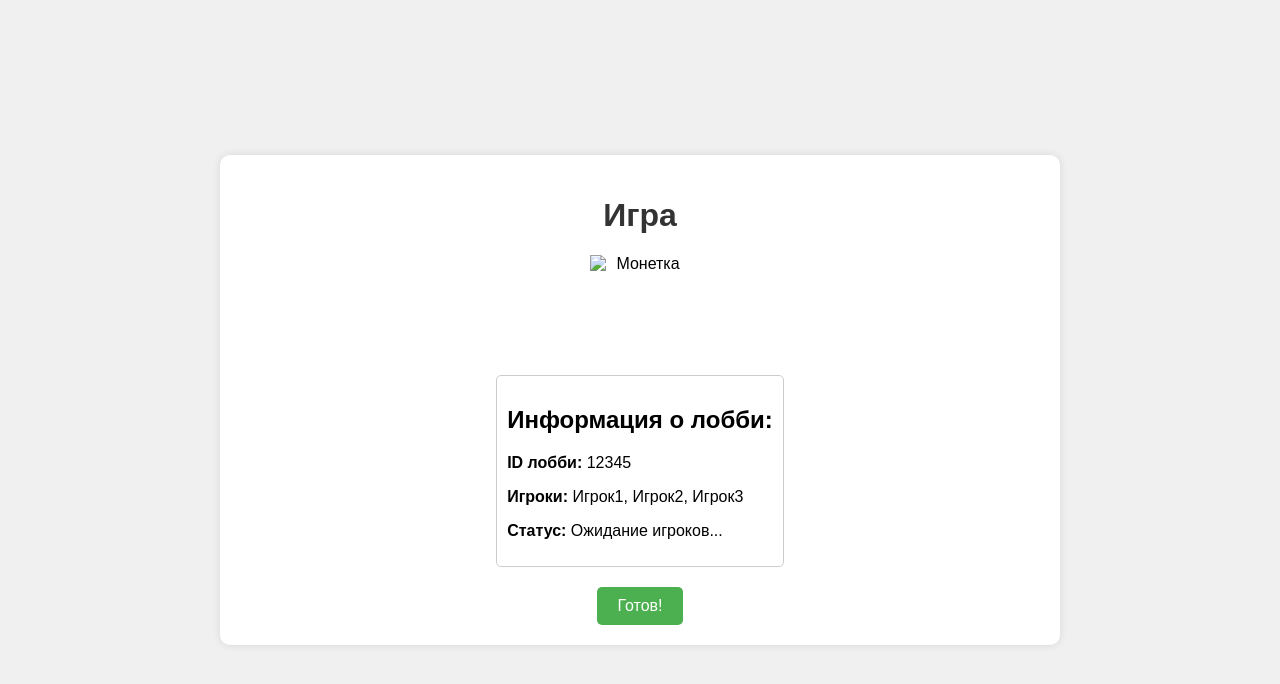
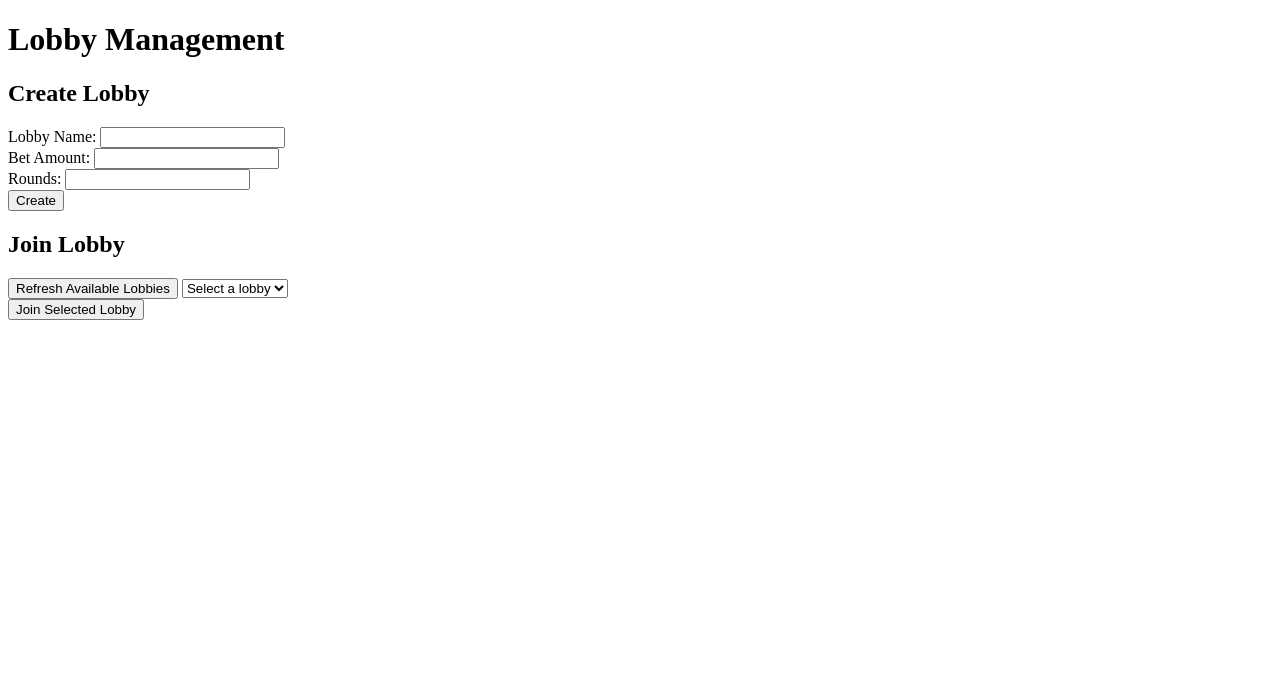
Before and after one commit to Lilcryy/sistem, a plain HTML site: page index.html in a window 1280 px wide. Drawn offline with Linux system fonts and the light colour scheme.

Commit message:
Update index.html

```diff
--- a/index.html
+++ b/index.html
@@ -1,85 +1,101 @@
 <!DOCTYPE html>
-<html lang="ru">
+<html lang="en">
 <head>
     <meta charset="UTF-8">
     <meta name="viewport" content="width=device-width, initial-scale=1.0">
-    <title>Игра</title>
-    <style>
-        body {
-            font-family: sans-serif;
-            background-color: #f0f0f0;
-            display: flex;
-            justify-content: center;
-            align-items: center;
-            min-height: 100vh;
-            margin: 0;
+    <title>Lobby Management</title>
+    <script>
+        // Generate random IDs for lobby and user
+        function generateId() {
+            return Math.random().toString(36).substr(2, 9);
         }
 
-        .container {
-            background-color: #fff;
-            border-radius: 10px;
-            padding: 20px;
-            box-shadow: 0 0 10px rgba(0, 0, 0, 0.1);
-            text-align: center;
-            width: 80%;
-            max-width: 800px;
-            display: flex; /* Добавлено для центрирования по вертикали */
-            flex-direction: column; /* Добавлено для центрирования по вертикали */
-            align-items: center; /* Добавлено для центрирования по горизонтали */
+        async function createLobby() {
+            const name = document.getElementById('lobbyName').value;
+            const betAmount = document.getElementById('betAmount').value;
+            const rounds = document.getElementById('rounds').value;
+            const creatorId = generateId(); // Generate creator ID
+
+            const response = await fetch('http://localhost:3000/lobbies', {
+                method: 'POST',
+                headers: {
+                    'Content-Type': 'application/json'
+                },
+                body: JSON.stringify({ name, betAmount, rounds, creatorId })
+            });
+
+            const data = await response.json();
+            alert(data.message);
+
+            if (data.lobbyId) {
+                // Redirect creator to waiting.html
+                window.location.href = `/waiting.html?lobbyId=${data.lobbyId}&userId=${creatorId}`;
+            }
         }
 
-        h1 {
-            color: #333;
+        async function listLobbies() {
+            const response = await fetch('http://localhost:3000/lobbies');
+            const lobbies = await response.json();
+
+            const lobbySelect = document.getElementById('availableLobbies');
+            lobbySelect.innerHTML = '';
+
+            lobbies.forEach(lobby => {
+                const option = document.createElement('option');
+                option.value = lobby.id;
+                option.textContent = `ID: ${lobby.id}, Name: ${lobby.name}, Bet: ${lobby.bet_amount}, Rounds: ${lobby.rounds}`;
+                lobbySelect.appendChild(option);
+            });
         }
 
-        .coin-image {
-            width: 100px;
-            height: 100px;
-            /* Убрано margin: 20px auto; и display: block; */
-            /* Используем align-self: center; в .container для центрирования */
+        async function joinLobby() {
+            const lobbyId = document.getElementById('availableLobbies').value;
+            const userId = generateId(); // Generate user ID
+
+            const response = await fetch(`http://localhost:3000/lobbies/${lobbyId}/join`, {
+                method: 'POST',
+                headers: {
+                    'Content-Type': 'application/json'
+                },
+                body: JSON.stringify({ userId })
+            });
+
+            const data = await response.json();
+            alert(data.message);
+
+            if (data.redirect) {
+                // Redirect to the appropriate page based on the server response
+                window.location.href = data.redirect;
+            }
         }
-
-        .lobby-info {
-            margin-top: 20px;
-            padding: 10px;
-            border: 1px solid #ccc;
-            border-radius: 5px;
-            text-align: left;
-        }
-
-        .ready-button {
-            background-color: #4CAF50;
-            color: white;
-            padding: 10px 20px;
-            border: none;
-            border-radius: 5px;
-            cursor: pointer;
-            font-size: 16px;
-            margin-top: 20px;
-        }
-
-        .ready-button:hover {
-            background-color: #3e8e41;
-        }
-    </style>
+    </script>
 </head>
 <body>
+    <h1>Lobby Management</h1>
 
-    <div class="container">
-        <h1>Игра</h1>
+    <section>
+        <h2>Create Lobby</h2>
+        <form onsubmit="event.preventDefault(); createLobby();">
+            <label for="lobbyName">Lobby Name:</label>
+            <input type="text" id="lobbyName" required><br>
 
-        <img src="coin.png" alt="Монетка" class="coin-image">
+            <label for="betAmount">Bet Amount:</label>
+            <input type="number" id="betAmount" required><br>
 
-        <div class="lobby-info">
-            <h2>Информация о лобби:</h2>
-            <p><b>ID лобби:</b> 12345</p>
-            <p><b>Игроки:</b>  Игрок1, Игрок2, Игрок3</p>
-            <p><b>Статус:</b> Ожидание игроков...</p>
-        </div>
+            <label for="rounds">Rounds:</label>
+            <input type="number" id="rounds" required><br>
 
-        <button class="ready-button">Готов!</button>
+            <button type="submit">Create</button>
+        </form>
+    </section>
 
-    </div>
-
+    <section>
+        <h2>Join Lobby</h2>
+        <button onclick="listLobbies()">Refresh Available Lobbies</button>
+        <select id="availableLobbies" required>
+            <option value="" disabled selected>Select a lobby</option>
+        </select><br>
+        <button onclick="joinLobby()">Join Selected Lobby</button>
+    </section>
 </body>
-</html>
+</html
```
